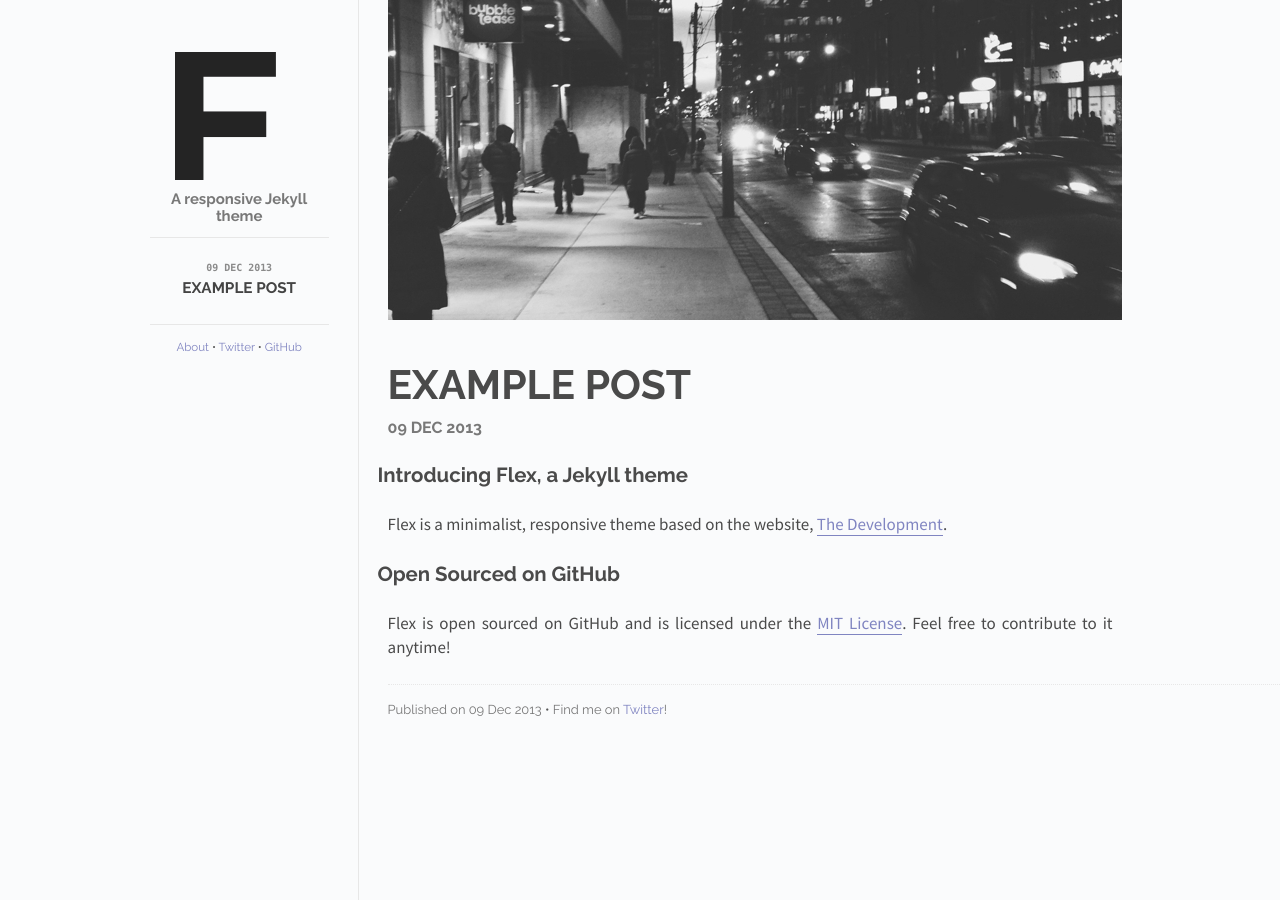
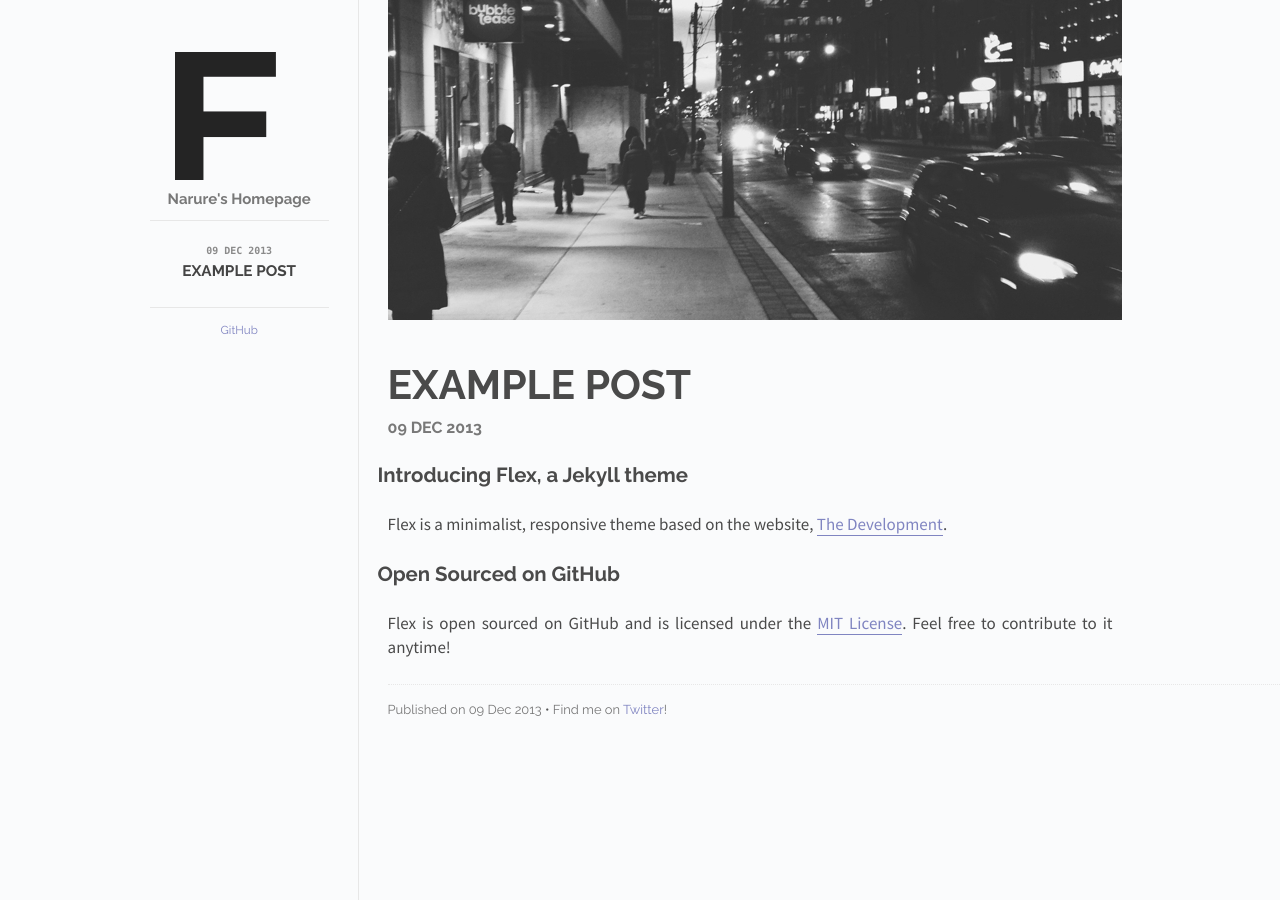
Before and after one commit to narure/narure.github.io, a Jekyll site: the page built from index.html, in a window 1280 px wide. Built offline with Jekyll 4.4.1, drawn with Linux system fonts in a browser that asks for light colours; Markdown is read by kramdown in place of the engine named in the settings.

Commit message:
Update default.html

```diff
--- a/_layouts/default.html
+++ b/_layouts/default.html
@@ -24,7 +24,7 @@
       <div class="sidebar" id="sidebar">
         <div class="header">
           <h1 class="title"><a href="/"><img id="logo" src="/images/logo.png"></a></h1>
-          <span class="tagline">A responsive Jekyll theme</span>
+          <span class="tagline">Narure's Homepage</span>
         </div>
         <div class="posts">
           <ul class="posts-list">
@@ -40,9 +40,7 @@
         </div>
         <div class="footer">
           <span id="footer-links">
-            <a href="" class="footer-link">About</a> <span class="separator">&bull;</span>
-            <a href="" class="footer-link">Twitter</a> <span class="separator">&bull;</span>
-            <a href="" class="footer-link">GitHub</a>
+            <a href="https://github.com/narure/narure.github.io" class="footer-link">GitHub</a>
           </span>
         </div>
       </div>
```
Also changed, not shown: other parts of _layouts/default.html (+1 -1 lines).
